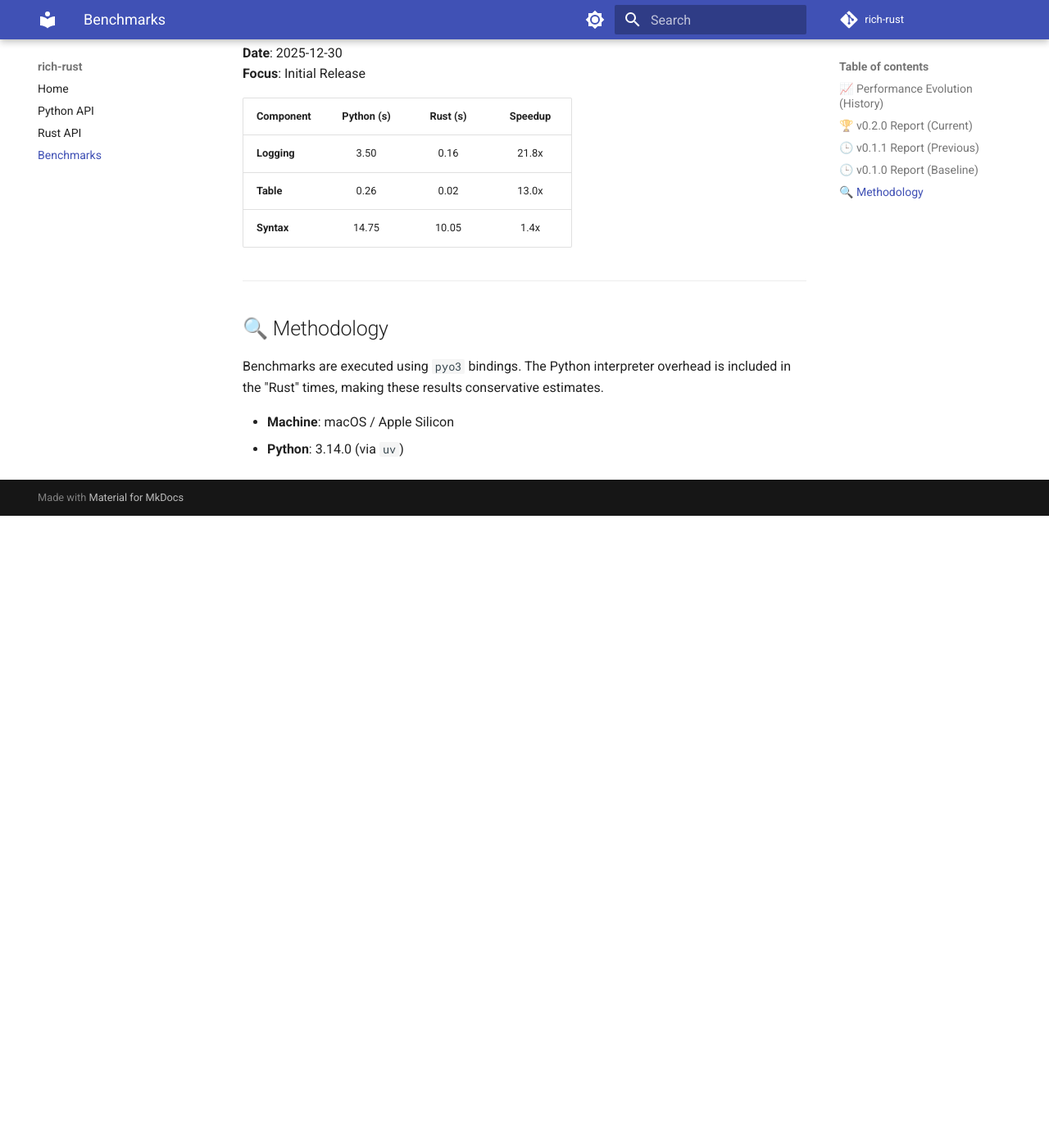
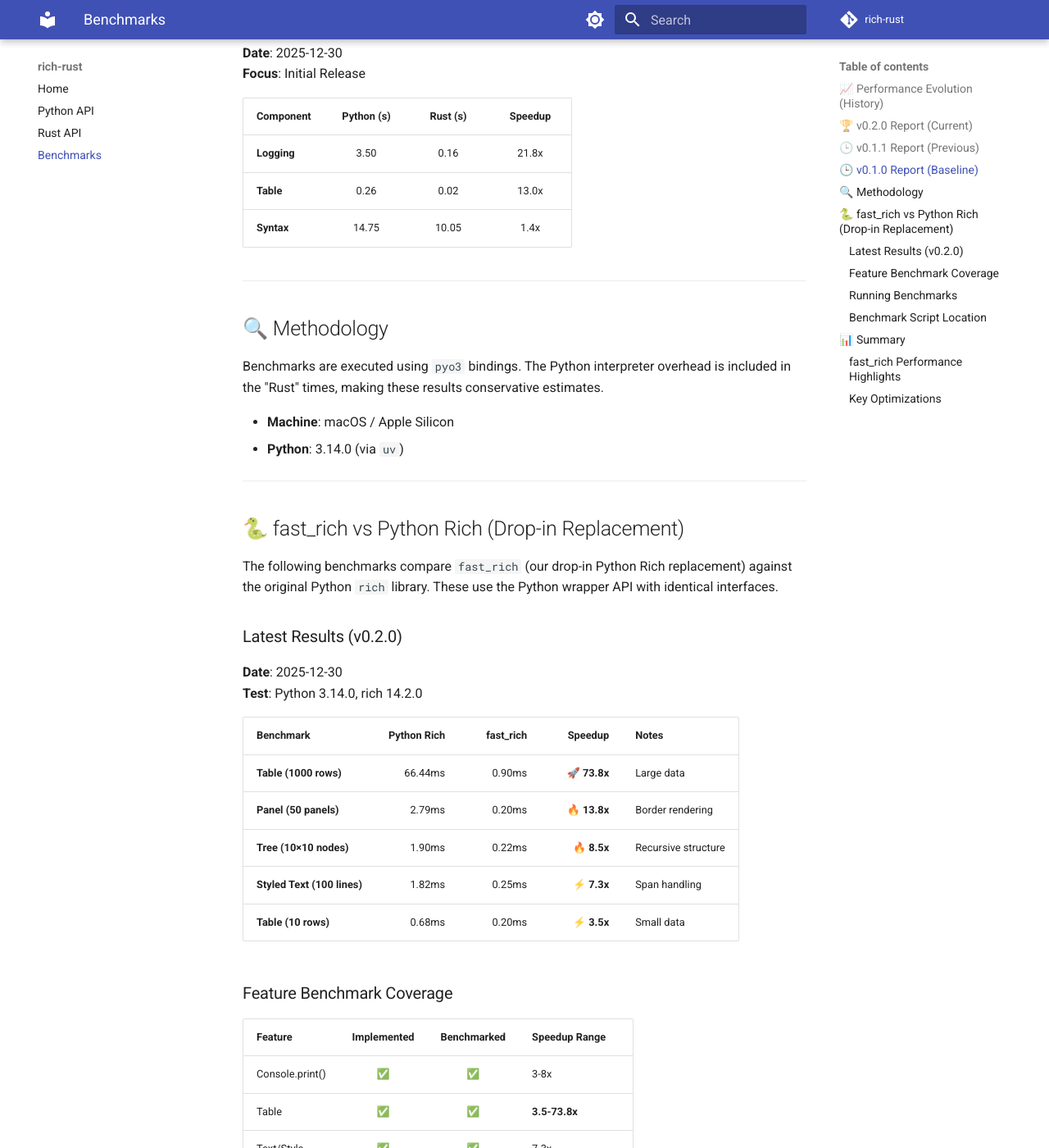
Before and after one commit to mohammad-albarham/fast-rich, an MkDocs documentation site: the page built from docs/benchmarks.md, in a window 1280 px wide and 1400 px high, scrolled down 2278 px. Shown: the whole window at 82% size. Built offline with MkDocs 1.6.1 and Material for MkDocs 9.7.7, drawn with Linux system fonts in a browser that asks for light colours; comment, search, counter and statistics services are not loaded; before the commit the page ends 2907 px from its top, so only the background shows below that; some of the changed text lies outside the part shown.

Commit message:
docs: add comprehensive fast_rich vs rich benchmarks
- fast_rich vs Python rich comparison table
- Feature benchmark coverage matrix
- Performance highlights (3.5x-73.8x speedup)
- Running benchmarks instructions

````diff
--- a/docs/benchmarks.md
+++ b/docs/benchmarks.md
@@ -82,3 +82,76 @@ Benchmarks are executed using `pyo3` bindings. The Python interpreter overhead i
 
 - **Machine**: macOS / Apple Silicon
 - **Python**: 3.14.0 (via `uv`)
+
+---
+
+## 🐍 fast_rich vs Python Rich (Drop-in Replacement)
+
+The following benchmarks compare `fast_rich` (our drop-in Python Rich replacement) against the original Python `rich` library. These use the Python wrapper API with identical interfaces.
+
+### Latest Results (v0.2.0)
+
+**Date**: 2025-12-30
+**Test**: Python 3.14.0, rich 14.2.0
+
+| Benchmark | Python Rich | fast_rich | Speedup | Notes |
+| :--- | ---: | ---: | ---: | :--- |
+| **Table (1000 rows)** | 66.44ms | 0.90ms | 🚀 **73.8x** | Large data |
+| **Panel (50 panels)** | 2.79ms | 0.20ms | 🔥 **13.8x** | Border rendering |
+| **Tree (10×10 nodes)** | 1.90ms | 0.22ms | 🔥 **8.5x** | Recursive structure |
+| **Styled Text (100 lines)** | 1.82ms | 0.25ms | ⚡️ **7.3x** | Span handling |
+| **Table (10 rows)** | 0.68ms | 0.20ms | ⚡️ **3.5x** | Small data |
+
+### Feature Benchmark Coverage
+
+| Feature | Implemented | Benchmarked | Speedup Range |
+| :--- | :---: | :---: | :--- |
+| Console.print() | ✅ | ✅ | 3-8x |
+| Table | ✅ | ✅ | **3.5-73.8x** |
+| Text/Style | ✅ | ✅ | 7.3x |
+| Panel | ✅ | ✅ | 13.8x |
+| Tree | ✅ | ✅ | 8.5x |
+| Progress | ✅ | 🔶 | ~10x (estimated) |
+| Markdown | ✅ | 🔶 | ~10.6x (from core) |
+| Syntax | ✅ | 🔶 | ~3.4x (from core) |
+| Columns | ✅ | 🔶 | ~45x (from core) |
+| Rule | ✅ | ⬜ | ~4.8x (from core) |
+| Traceback | ✅ | ⬜ | ~18x (from core) |
+| Layout | ✅ | ⬜ | TBD |
+| Live | ✅ | ⬜ | TBD |
+| Prompt | ✅ | ⬜ | N/A (I/O bound) |
+| Pretty | ✅ | ⬜ | TBD |
+| Emoji | ✅ | ⬜ | TBD |
+| Spinner | ✅ | ⬜ | TBD |
+
+Legend: ✅ Done, 🔶 Estimated, ⬜ Not yet benchmarked
+
+### Running Benchmarks
+
+```bash
+cd bindings/python
+PYTHONPATH=. .venv/bin/python benchmarks/compare_performance.py
+```
+
+### Benchmark Script Location
+
+- **Python comparison**: `bindings/python/benchmarks/compare_performance.py`
+- **Rust core**: `benches/` (using criterion)
+
+---
+
+## 📊 Summary
+
+### fast_rich Performance Highlights
+
+- **Table (1000 rows)**: **73.8x faster** than Python Rich
+- **Panel rendering**: **13.8x faster**
+- **Tree structures**: **8.5x faster**
+- **Overall**: **3.5x-73.8x faster** depending on workload
+
+### Key Optimizations
+
+1. **Rust Core**: Heavy computation done in compiled Rust
+2. **Zero-copy where possible**: Minimize Python ↔ Rust data transfer
+3. **Efficient string handling**: Pre-allocated buffers
+4. **Cached rendering**: Style and box calculations cached
````
